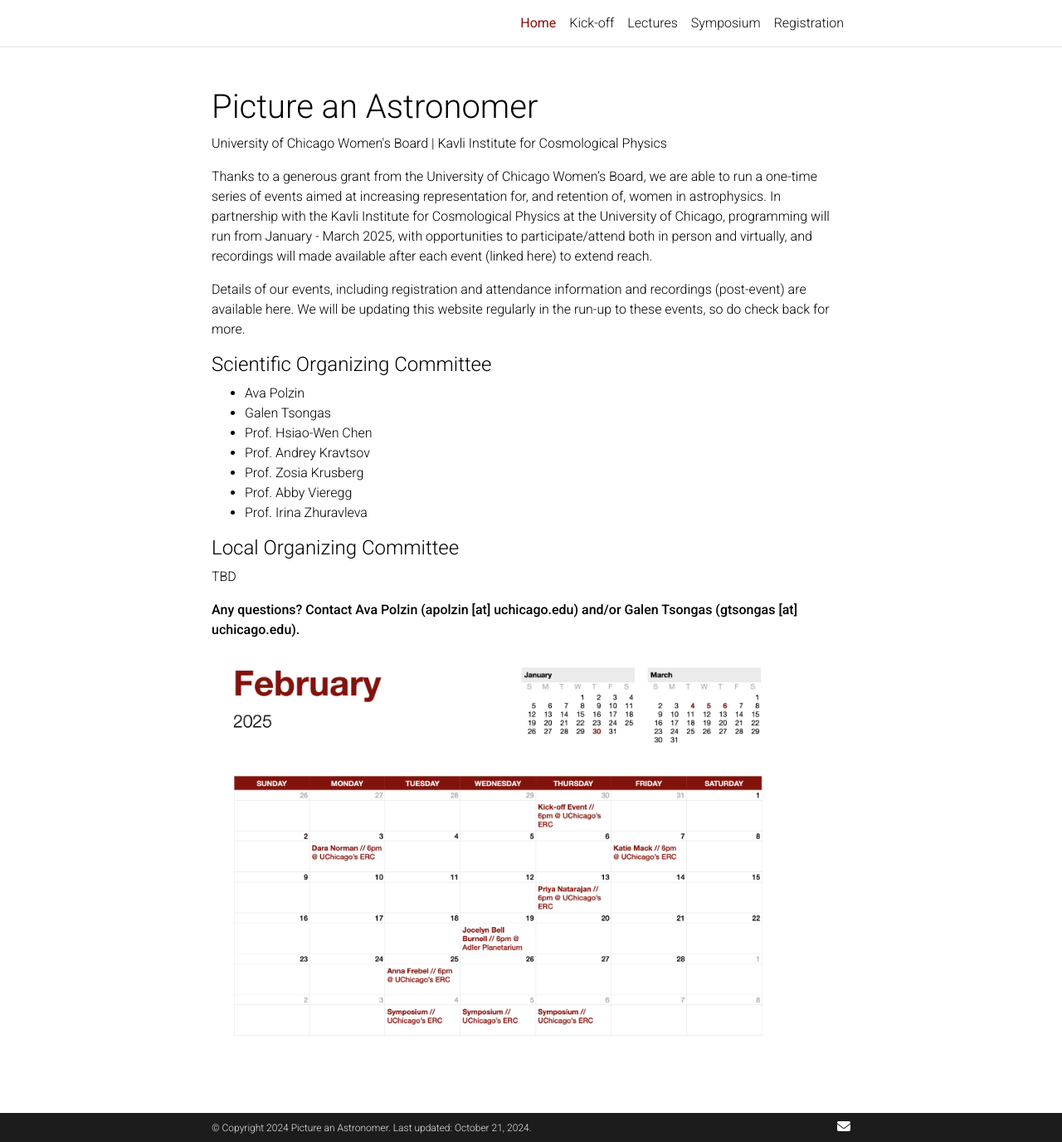
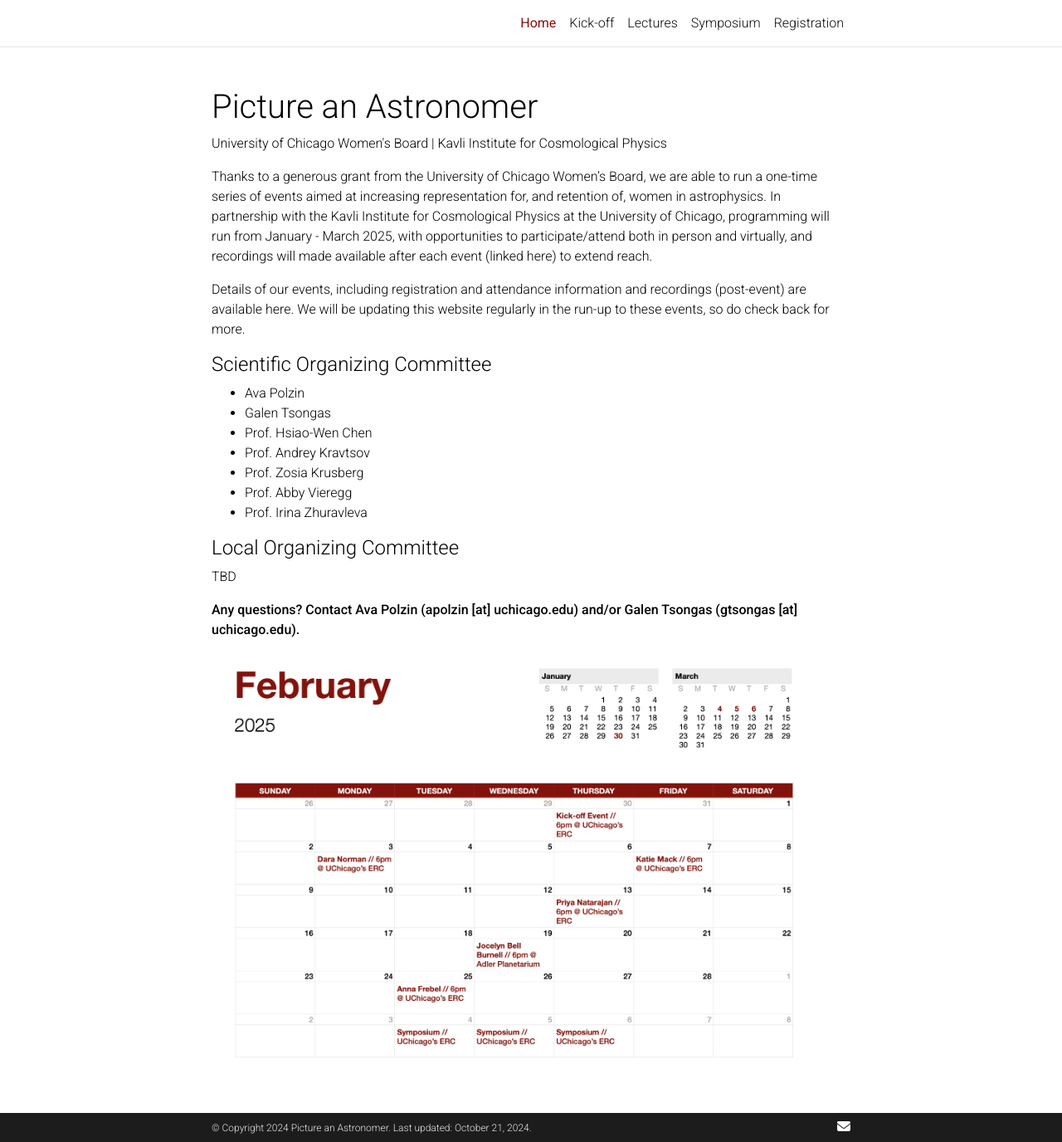
Before and after one commit to pictureanastronomer/pictureanastronomer.github.io, a Jekyll site: the page built from _pages/home.md, in a window 1280 px wide and 1376 px high. Shown: the whole window at 83% size. Built offline with Jekyll 4.4.1, drawn with Linux system fonts in a browser that asks for light colours; nearby versions of some CDN libraries; comment, search, counter and statistics services are not loaded; a style sheet for code colours, icons or effects is not loaded.

Commit message:
change calendar size

```diff
--- a/_pages/home.md
+++ b/_pages/home.md
@@ -23,7 +23,7 @@ TBD
 
 **Any questions? Contact Ava Polzin (apolzin [at] uchicago.edu) and/or Galen Tsongas (gtsongas [at] uchicago.edu).**
 
-![calendar](/assets/img/pictureanastronomer_calendar.png){:width="90%"}
+![calendar](/assets/img/pictureanastronomer_calendar.png){:width="95%"}
 
 
 
```
